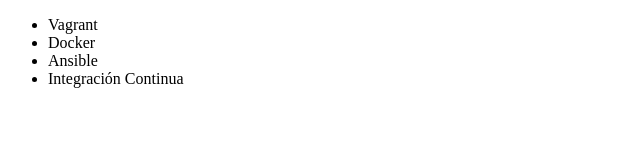
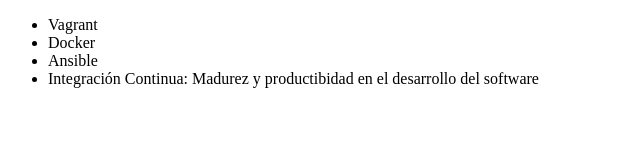
Before and after one commit to johan9708/alura-git, a plain HTML site: page index.html in a window 1280 px wide. Shown: the whole page, without its empty margins (0-640 px from the left). Drawn offline with Linux system fonts and the light colour scheme.

Commit message:
renombrano titulo de integracion

```diff
--- a/index.html
+++ b/index.html
@@ -9,7 +9,7 @@
             <li>Vagrant</li>
             <li>Docker</li>
             <li>Ansible</li>
-            <li>Integración Continua</li>
+            <li>Integración Continua: Madurez y productibidad en el desarrollo del software</li>
         </ul>
     </body>
 </html>
```
